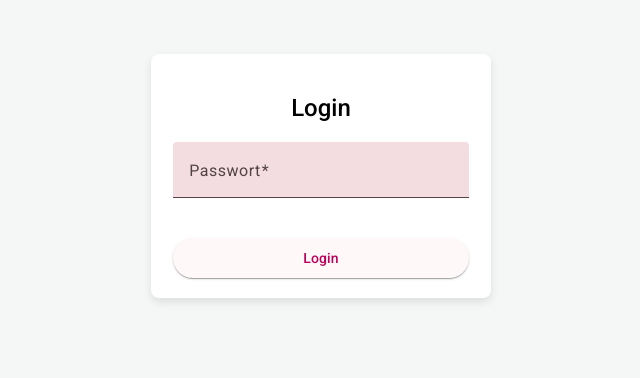
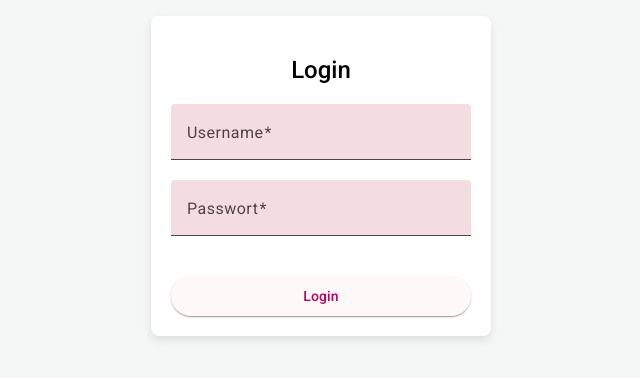
Before and after one commit to Mastermind05/3FA142_D, an Angular app in the folder project/src/main/Angular/boilerplate/: page /login in a window 1280 px wide. Shown: the part 224-602 px from the top of the page, without its empty margins (319-959 px from the left). Built offline with nearby package versions, Linux system fonts and the light colour scheme.

Commit message:
#68: Hinzufügen des Username Felds

```diff
--- a/project/src/main/Angular/boilerplate/src/app/login/login/login.component.html
+++ b/project/src/main/Angular/boilerplate/src/app/login/login/login.component.html
@@ -2,12 +2,16 @@
   <div class="login-container">
     <h2 class="login-title">Login</h2>
     <form (submit)="login()">
-      <mat-form-field appearance="fill" class="full-width">
-        <mat-label>Passwort</mat-label>
-        <input matInput type="password" id="password" [(ngModel)]="password" name="password" required>
-        <mat-error *ngIf="errorMessage">{{ errorMessage }}</mat-error>
-      </mat-form-field>
-
+        <mat-form-field appearance="fill" class="full-width">
+            <mat-label>Username</mat-label>
+            <input matInput type="username" id="username" [(ngModel)]="username" name="username" required>
+            <mat-error *ngIf="errorMessage">{{ errorMessage }}</mat-error>
+        </mat-form-field>
+        <mat-form-field appearance="fill" class="full-width">
+            <mat-label>Passwort</mat-label>
+            <input matInput type="password" id="password" [(ngModel)]="password" name="password" required>
+            <mat-error *ngIf="errorMessage">{{ errorMessage }}</mat-error>
+        </mat-form-field>
       <button mat-raised-button color="primary" type="submit" class="login-button">Login</button>
     </form>
     <div *ngIf="errorMessage" class="error-message">
--- a/project/src/main/Angular/boilerplate/src/app/login/login/login.component.ts
+++ b/project/src/main/Angular/boilerplate/src/app/login/login/login.component.ts
@@ -9,6 +9,7 @@ import { Router } from '@angular/router';
   styleUrl: './login.component.scss'
 })
 export class LoginComponent {
+  username: string = '';
   password: string = '';
   errorMessage: string = '';
 
```
